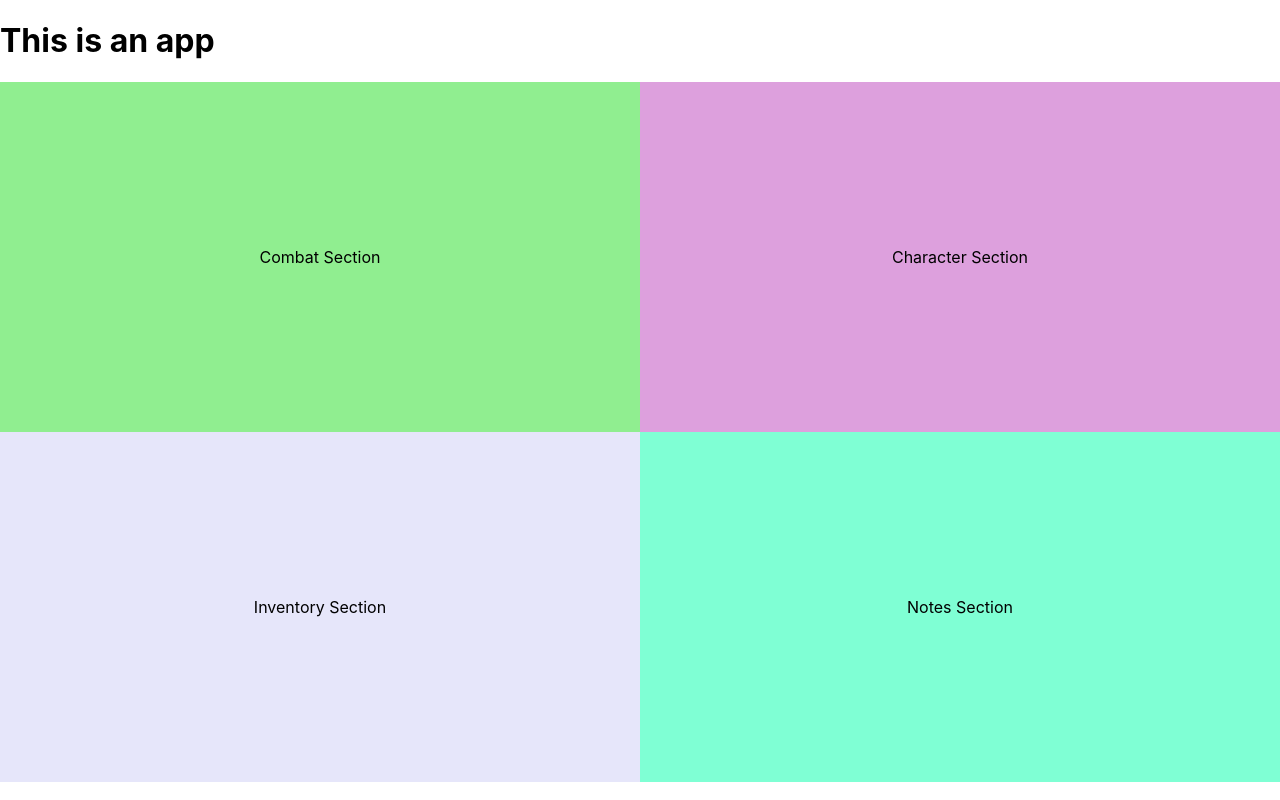
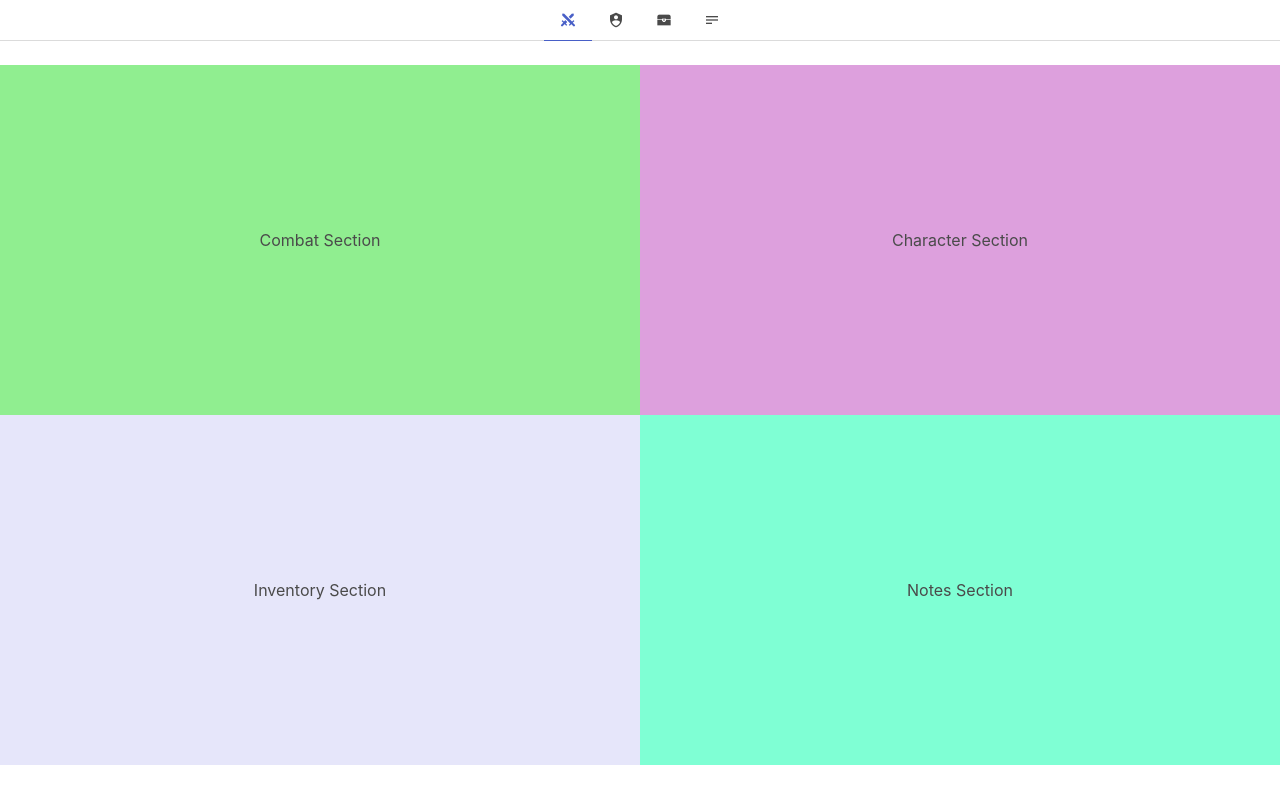
Before and after one commit to ggrumbley/js_30, a React (Create React App) app in the folder character-ui/: page / in a window 1280 px wide. Built offline with nearby package versions, Linux system fonts and the light colour scheme.

Commit message:
Add tabs bar

```diff
--- a/character-ui/package.json
+++ b/character-ui/package.json
@@ -3,6 +3,8 @@
   "version": "0.1.0",
   "private": true,
   "dependencies": {
+    "@mdi/font": "^3.3.92",
+    "bulma": "^0.7.2",
     "react": "^16.7.0",
     "react-dom": "^16.7.0",
     "react-scripts": "2.1.3"
--- a/character-ui/src/App.js
+++ b/character-ui/src/App.js
@@ -4,8 +4,13 @@ class App extends Component {
   render() {
     return (
       <div>
-        <div className="tab-bar">
-          <h1>This is an app</h1>
+        <div className="tabs is-centered">
+          <ul>
+            <li className="is-active"><a className="mdi mdi-sword-cross" /></li>
+            <li><a className="mdi mdi-shield-account" /></li>
+            <li><a className="mdi mdi-treasure-chest" /></li>
+            <li><a className="mdi mdi-text" /></li>
+          </ul>
         </div>
         <div className="grid-container">
           <section class="Combat">Combat Section</section>
--- a/character-ui/src/index.scss
+++ b/character-ui/src/index.scss
@@ -1,3 +1,8 @@
+@charset "utf-8";
+
+@import "~@mdi/font/css/materialdesignicons.css";
+@import "~bulma/bulma";
+
 body {
   margin: 0;
   padding: 0;
@@ -44,6 +49,12 @@ code {
   background-color: lavender;
 }
 
+.Spells {
+  @extend %flex-center;
+  grid-area: Spells;
+  background-color: crimson;
+}
+
 .Notes {
   @extend %flex-center;
   grid-area: Notes;
```
Also changed, not shown: 1 other file (tests, documents, lock files or other folders).
